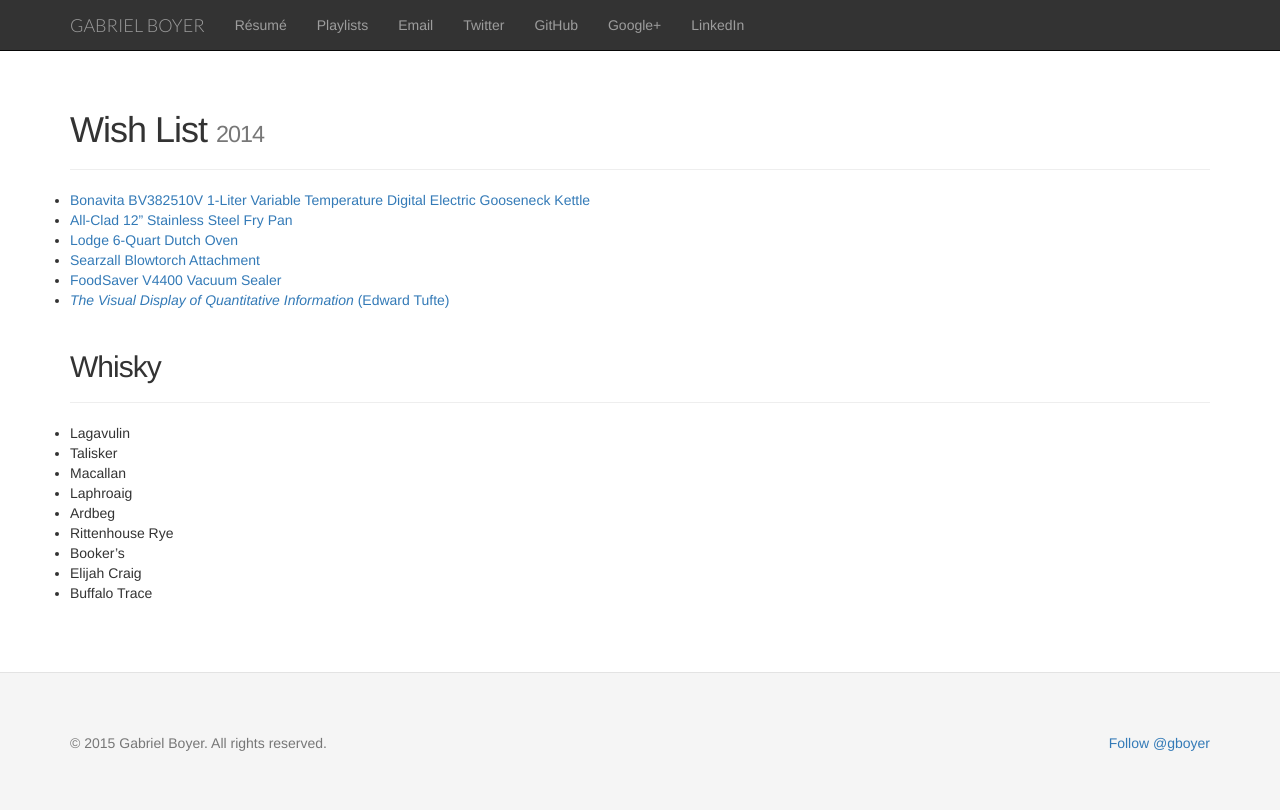
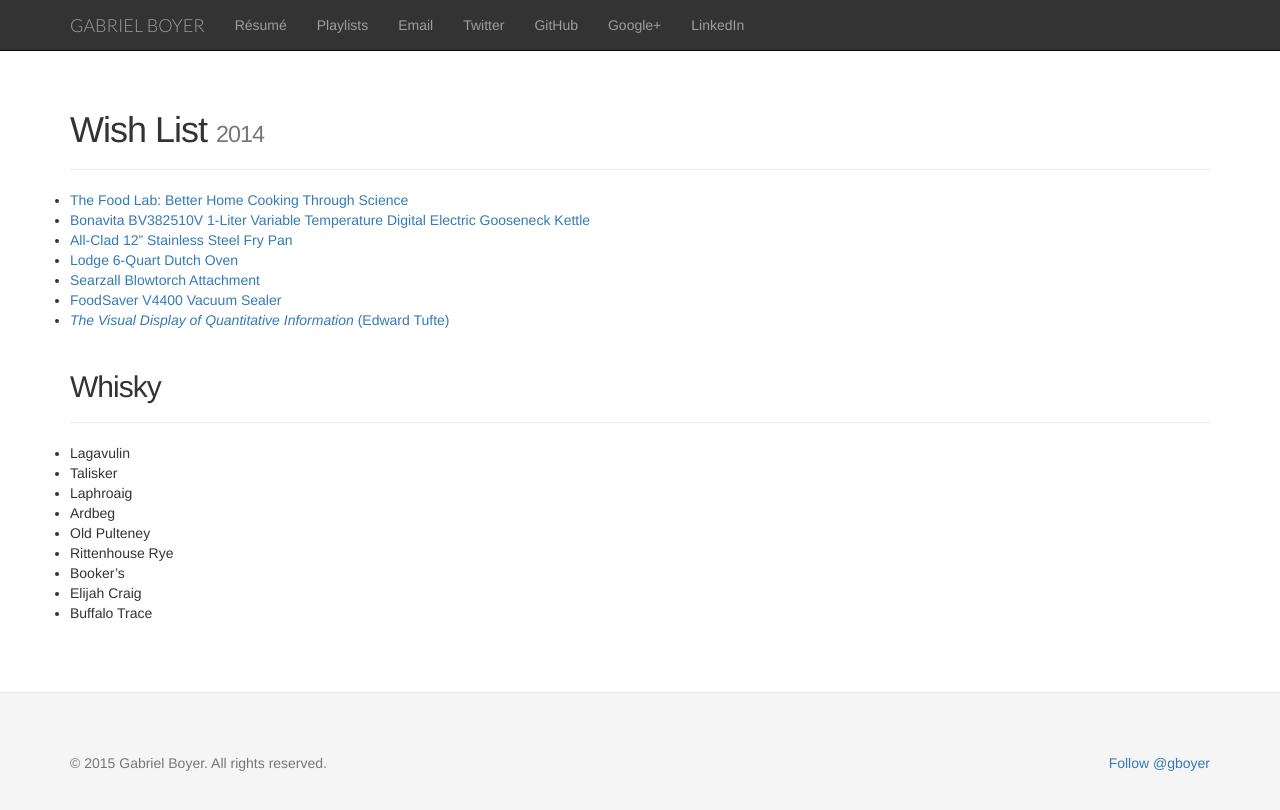
Before and after one commit to gabe/gabe.github.com, a Jekyll site: the page built from wishlist.md, in a window 1280 px wide. Shown: the top 810 px of the page. Built offline with Jekyll 4.4.1, drawn with Linux system fonts in a browser that asks for light colours; nearby versions of some CDN libraries; comment, search, counter and statistics services are not loaded.

Commit message:
Update wishlist.md

```diff
--- a/wishlist.md
+++ b/wishlist.md
@@ -7,6 +7,7 @@
   <h1>Wish List <small>2014</small></h1>
 </div>
 
+- [The Food Lab: Better Home Cooking Through Science][7]
 - [Bonavita BV382510V 1-Liter Variable Temperature Digital Electric Gooseneck Kettle][4]
 - [All-Clad 12" Stainless Steel Fry Pan][2]
 - [Lodge 6-Quart Dutch Oven][1]
@@ -20,9 +21,9 @@
 
 - Lagavulin
 - Talisker
-- Macallan
 - Laphroaig
 - Ardbeg
+- Old Pulteney
 - Rittenhouse Rye
 - Booker's
 - Elijah Craig
```
Also changed, not shown: other parts of wishlist.md (+1 -0 lines).
